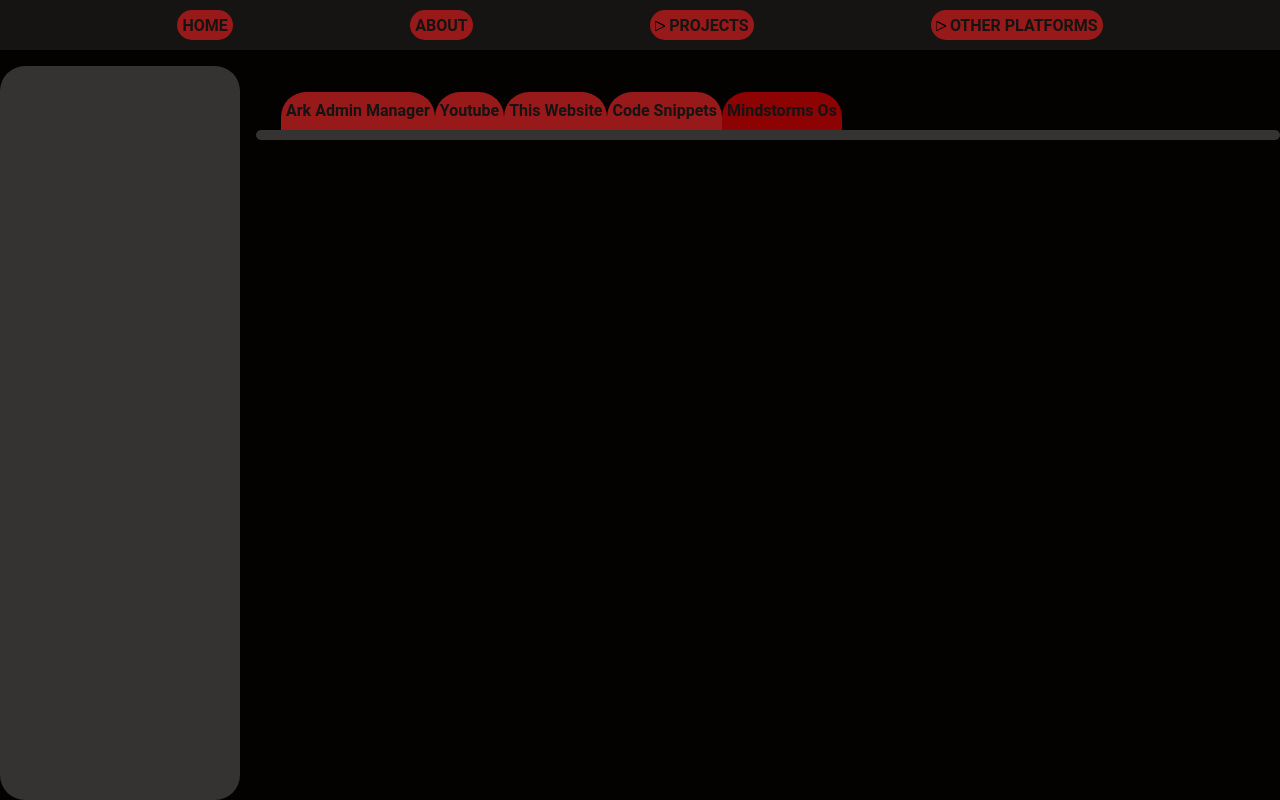
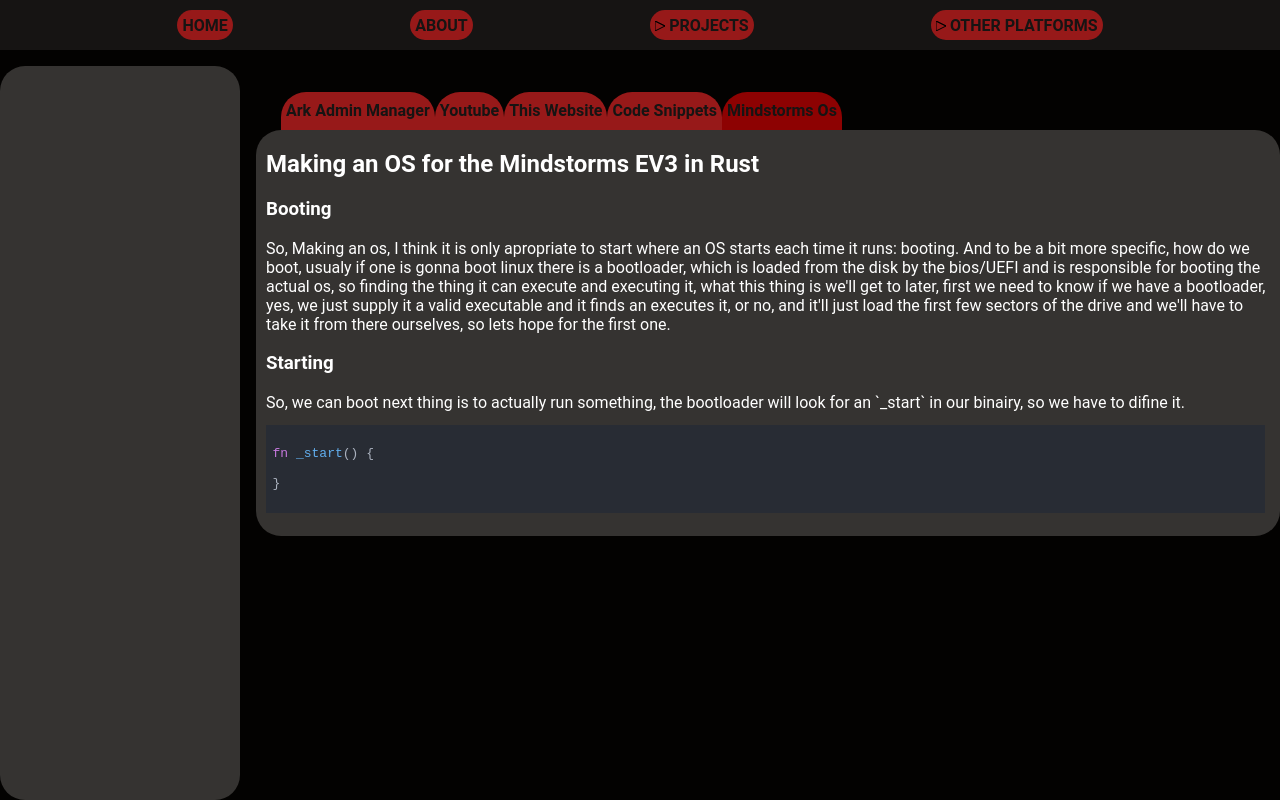
Before and after one commit to blackdragon2447/blackdragon2447.github.io, a plain HTML site: page Projects.html in a window 1280 px wide. Both pictures are taken after a click on the link "Mindstorms Os". Drawn offline with Linux system fonts and the light colour scheme.

Commit message:
add the first text to the new project

```diff
--- a/Projects.html
+++ b/Projects.html
@@ -405,7 +405,16 @@ public static ArrayList&ltPair&ltString, String&gt&gt readCSV(String path) throw
             </code></pre>
         </div>
         <div class="tab displayNone" id="5">
+          <h1>Making an OS for the Mindstorms EV3 in Rust</h1>
+          <h3>Booting</h3>
+          So, Making an os, I think it is only apropriate to start where an OS starts each time it runs: booting. And to be a bit more specific, how do we boot, usualy if one is gonna boot linux there is a bootloader, which is loaded from the disk by the bios/UEFI and is responsible for booting the actual os, so finding the thing it can execute and executing it, what this thing is we'll get to later, first we need to know if we have a bootloader, yes, we just supply it a valid executable and it finds an executes it, or no, and it'll just load the first few sectors of the drive and we'll have to take it from there ourselves, so lets hope for the first one. <br>
+          <h3>Starting</h3>
+          So, we can boot next thing is to actually run something, the bootloader will look for an `_start` in our binairy, so we have to difine it.
+          <pre><code class="code rust">
+fn _start() {
 
+}
+          </code></pre>
         </div>
     </div>
 </section>
```
